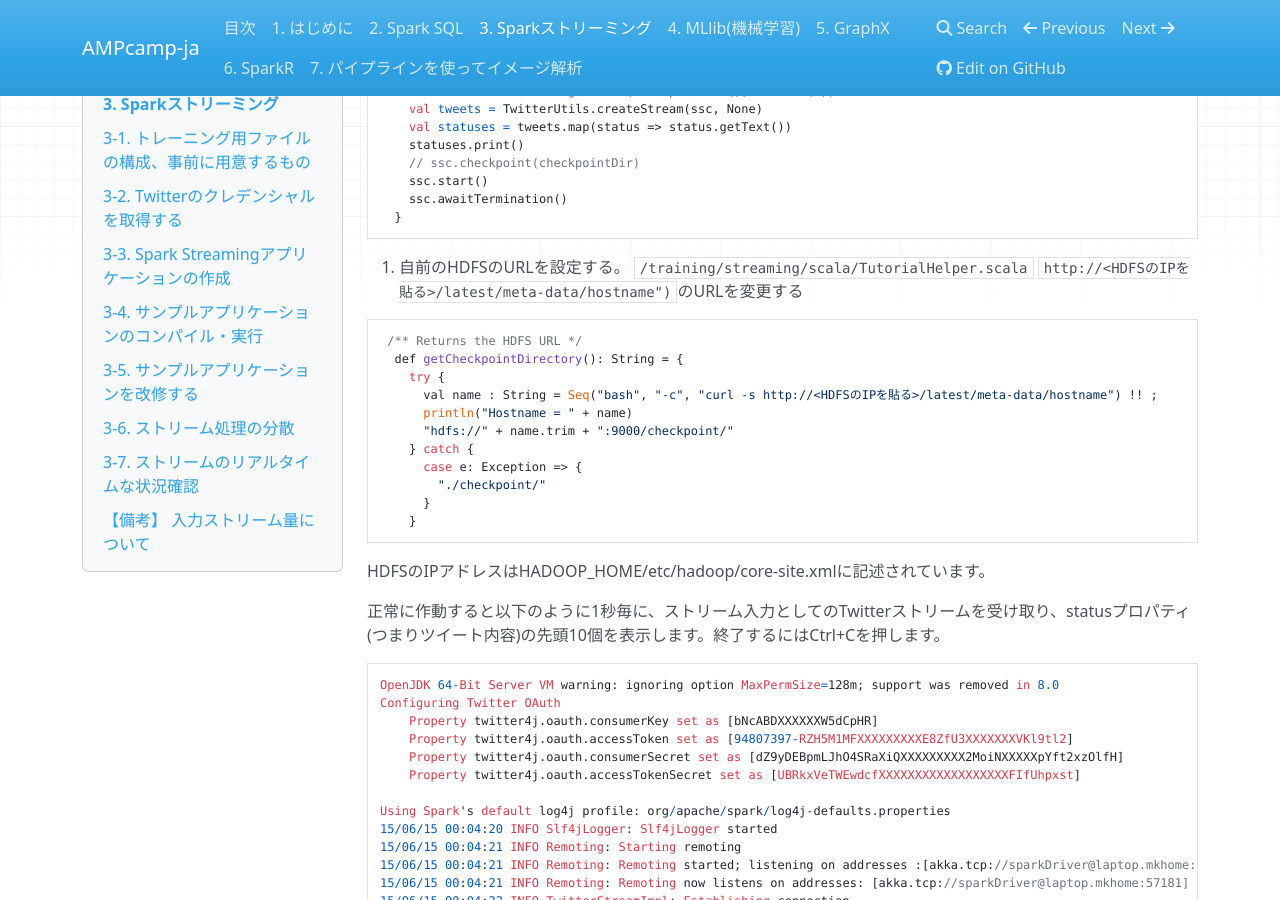
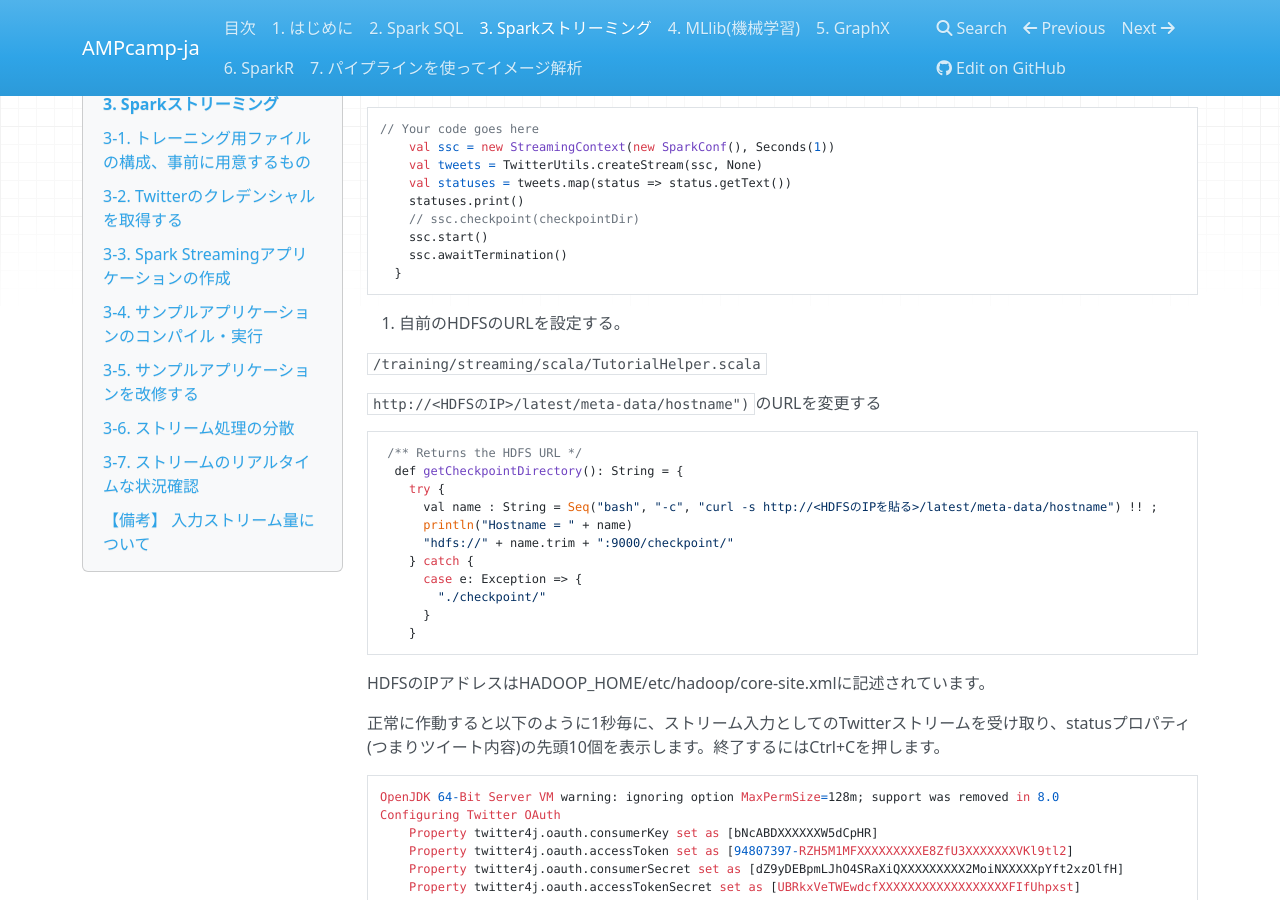
Before and after one commit to m-kiuchi/AMPcamp-ja, an MkDocs documentation site: the page built from docs/spark-streaming.md, in a window 1280 px wide and 900 px high, scrolled down 8658 px. Built offline with MkDocs 1.6.1, drawn with Linux system fonts in a browser that asks for light colours; nearby versions of some CDN libraries; old or Windows-style settings are respelled for this version of MkDocs; some of the changed lines change nothing that is shown.

Commit message:
Update spark-streaming.md

````diff
--- a/docs/spark-streaming.md
+++ b/docs/spark-streaming.md
@@ -300,7 +300,9 @@ Exception in thread "main" java.io.IOException: Incomplete HDFS URI, no host: hd
 二つ手段がある。
 
 1. チェックポイントディレクトリを設けない。
+
 `/training/streaming/scala/Tutorial.scala`
+
 `ssc.checkpoint(checkpointDir)`をコメントアウトする
 ```
 // Your code goes here
@@ -315,8 +317,10 @@ Exception in thread "main" java.io.IOException: Incomplete HDFS URI, no host: hd
 ```
 
 2. 自前のHDFSのURLを設定する。
+
 `/training/streaming/scala/TutorialHelper.scala`
-`http://<HDFSのIPを貼る>/latest/meta-data/hostname")`のURLを変更する
+
+`http://<HDFSのIP>/latest/meta-data/hostname")`のURLを変更する
 ```
  /** Returns the HDFS URL */
   def getCheckpointDirectory(): String = {
````
